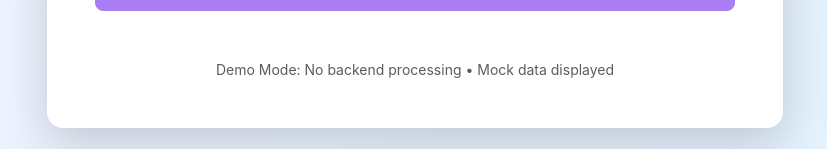
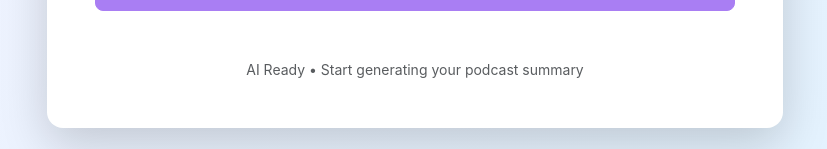
Before and after one commit to raihanahmadkhan/podcastMini, a React (Vite) app: page / in a window 1280 px wide. Shown: the part 507-656 px from the top of the page, without its empty margins (225-1052 px from the left). Built offline with nearby package versions, Linux system fonts and the light colour scheme.

Commit message:
Update footer note
Removed comments and updated footer note for clarity.

```diff
--- a/src/App.jsx
+++ b/src/App.jsx
@@ -1,42 +1,35 @@
 import { useState } from 'react'
 
 function App() {
-  // State management for the demo
   const [uploadedFile, setUploadedFile] = useState(null)
   const [isProcessing, setIsProcessing] = useState(false)
   const [showResults, setShowResults] = useState(false)
 
-  // Mock summary text for demo purposes
   const mockSummary = `In this episode, we explored the fascinating world of AI and machine learning.
   Key highlights include: the evolution of neural networks, practical applications in healthcare,
   and the ethical considerations of AI deployment. Our guest expert shared insights on how
   businesses can leverage AI for competitive advantage while maintaining responsible practices.`
 
-  // Mock audio URL (using a sample audio file)
   const mockAudioUrl = "https://www.soundhelix.com/examples/mp3/SoundHelix-Song-1.mp3"
 
-  // Handle file upload
   const handleFileUpload = (event) => {
     const file = event.target.files[0]
     if (file && (file.type === 'audio/mpeg' || file.type === 'audio/wav')) {
       setUploadedFile(file)
-      setShowResults(false) // Reset results when new file is uploaded
+      setShowResults(false)
     } else {
       alert('Please upload a valid .mp3 or .wav file')
     }
   }
 
-  // Handle summary generation (mock behavior)
   const handleGenerateSummary = () => {
     if (!uploadedFile) {
       alert('Please upload a file first!')
       return
     }
 
-    // Simulate processing
     setIsProcessing(true)
 
-    // Mock delay to simulate backend processing
     setTimeout(() => {
       setIsProcessing(false)
       setShowResults(true)
@@ -50,7 +43,6 @@ function App() {
           <div className="card shadow-lg border-0 rounded-4">
             <div className="card-body p-4 p-md-5">
 
-              {/* Header Section */}
               <div className="text-center mb-5">
                 <h1 className="display-4 fw-bold mb-2">
                   🎧 PodcastMini
@@ -58,7 +50,6 @@ function App() {
                 <p className="text-muted fs-5">Your Podcast, Simplified</p>
               </div>
 
-              {/* File Upload Section */}
               <div className="mb-4">
                 <label className="form-label fw-semibold">
                   Upload Podcast Audio
@@ -100,7 +91,6 @@ function App() {
                   </label>
                 </div>
 
-                {/* File upload success message */}
                 {uploadedFile && (
                   <div className="alert alert-success d-flex align-items-center mt-3" role="alert">
                     <svg width="20" height="20" className="me-2" fill="currentColor" viewBox="0 0 20 20">
@@ -117,7 +107,6 @@ function App() {
                 )}
               </div>
 
-              {/* Generate Button */}
               <button
                 onClick={handleGenerateSummary}
                 disabled={!uploadedFile || isProcessing}
@@ -127,7 +116,6 @@ function App() {
                 {isProcessing ? 'Processing...' : 'Generate Summary'}
               </button>
 
-              {/* Loading Indicator */}
               {isProcessing && (
                 <div className="d-flex align-items-center justify-content-center mb-4">
                   <div className="spinner-border text-primary me-3" role="status" style={{color: '#7c3aed'}}>
@@ -139,10 +127,8 @@ function App() {
                 </div>
               )}
 
-              {/* Results Section */}
               {showResults && (
                 <div>
-                  {/* Summary Text */}
                   <div className="mb-4">
                     <h2 className="h4 fw-semibold mb-3">
                       📝 Summary
@@ -152,7 +138,6 @@ function App() {
                     </div>
                   </div>
 
-                  {/* Audio Player */}
                   <div className="mb-4">
                     <h2 className="h4 fw-semibold mb-3">
                       🎵 Mini Podcast
@@ -170,10 +155,9 @@ function App() {
                 </div>
               )}
 
-              {/* Footer Note */}
               <div className="text-center mt-4">
                 <p className="text-muted small mb-0">
-                  Demo Mode: No backend processing • Mock data displayed
+                  AI Ready • Start generating your podcast summary
                 </p>
               </div>
             </div>
```
